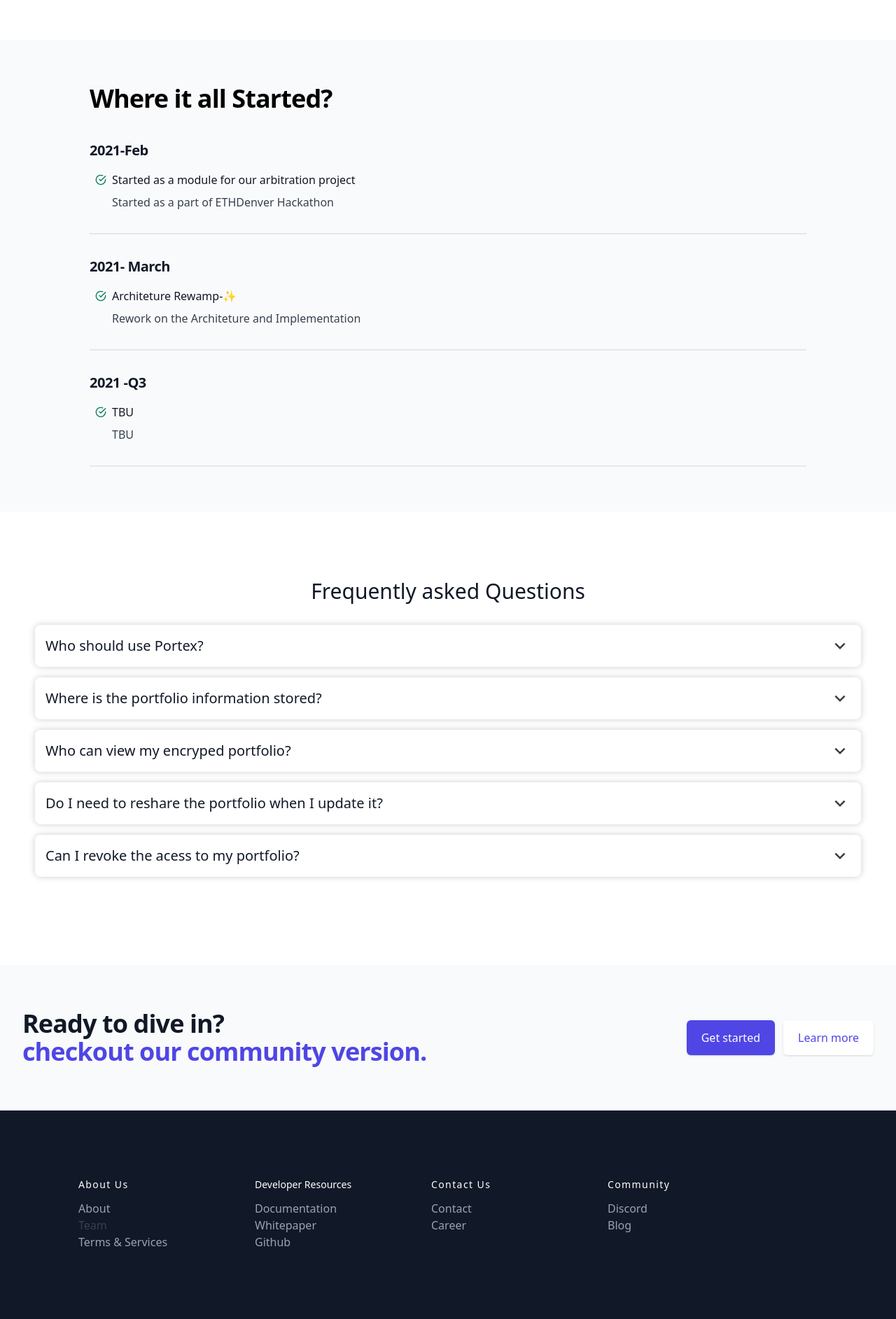
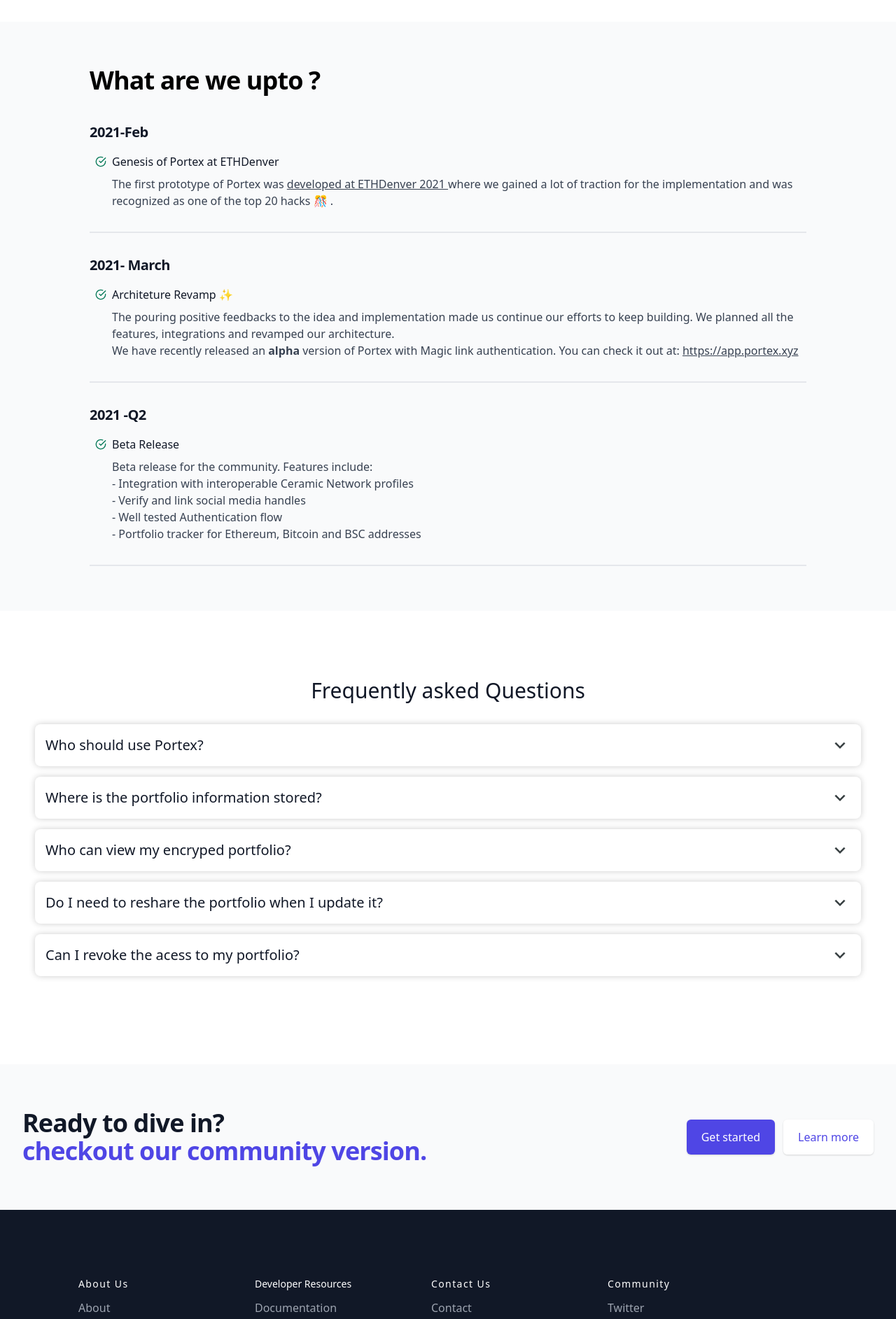
Before and after one commit to safient/safient-website, a Next.js app: page / in a window 1280 px wide. Shown: the part 3340-5225 px from the top of the page at 70% size. Built offline with nearby package versions, Linux system fonts and the light colour scheme.

Commit message:
updates content and adds GitHub deploy workflow

```diff
--- a/components/Footer.js
+++ b/components/Footer.js
@@ -26,15 +26,6 @@ export default function Footer() {
                   <a target='_black'>Team</a>
                 </Link>
               </li>
-              <li>
-                <a
-                  href='https://gitfunded.consensolabs.com/docs/overview'
-                  target='_blank'
-                  className='text-gray-400 hover:text-gray-800 cursor-pointer'
-                >
-                  Terms & Services
-                </a>
-              </li>
             </nav>
           </div>
 
@@ -46,11 +37,6 @@ export default function Footer() {
               <li>
                 <a className='text-gray-400 hover:text-gray-800 cursor-pointer'>
                   Documentation
-                </a>
-              </li>
-              <li>
-                <a className='text-gray-400 hover:text-gray-800 cursor-pointer'>
-                  Whitepaper
                 </a>
               </li>
               <li>
@@ -97,7 +83,17 @@ export default function Footer() {
             </h2>
             <nav className='list-none mb-10'>
               <li>
-                <Link href='https://angel.co/company/consensolabs/jobs'>
+                <Link href='https://twitter.com/portex_app'>
+                  <a
+                    className='text-gray-400 hover:text-gray-800 cursor-pointer'
+                    target='_blank'
+                  >
+                    Twitter
+                  </a>
+                </Link>
+              </li>
+              <li>
+                <Link href='https://discord.gg/tttGQAwuZx'>
                   <a
                     className='text-gray-400 hover:text-gray-800 cursor-pointer'
                     target='_blank'
@@ -107,7 +103,7 @@ export default function Footer() {
                 </Link>
               </li>
               <li>
-                <Link href='https://blog.consensolabs.com'>
+                <Link href='https://blog.consensolabs.com/tag/portex'>
                   <a
                     className='text-gray-400 hover:text-gray-800 cursor-pointer'
                     target='_blank'
@@ -143,7 +139,7 @@ export default function Footer() {
               </svg>
             </a>
             <a
-              href='https://twitter.com/consensolabs'
+              href='https://twitter.com/portex_app'
               target='_blank'
               className='ml-3 text-gray-500 cursor-pointer'
             >
--- a/components/Hero.js
+++ b/components/Hero.js
@@ -16,7 +16,7 @@ function Hero() {
             <polygon points='50,0 100,0 50,100 0,100' />
           </svg>
 
-          <div className='absolute top-0 inset-x-0 p-2 transition transform origin-top-right md:hidden'>
+          {/* <div className='absolute top-0 inset-x-0 p-2 transition transform origin-top-right md:hidden'>
             <div className='rounded-lg shadow-md bg-white ring-1 ring-black ring-opacity-5 overflow-hidden'>
               <div className='px-5 pt-4 flex items-center justify-between'>
                 <div>
@@ -73,7 +73,7 @@ function Hero() {
                 </a>
               </div>
             </div>
-          </div>
+          </div> */}
 
           <main className='mt-10 mx-auto max-w-7xl px-4 sm:mt-12 sm:px-6 md:mt-16 lg:mt-20 lg:px-8 xl:mt-28'>
             <div className='sm:text-center lg:text-left'>
@@ -102,7 +102,7 @@ function Hero() {
                   </Link>
                 </div>
                 <div className='mt-3 sm:mt-0 sm:ml-3'>
-                  <Link href='https://blog.consensolabs.com/portex-textile-thread/'>
+                  <Link href='https://blog.consensolabs.com/tag/portex/'>
                     <a
                       target='_next'
                       className='w-full flex items-center justify-center px-8 py-3 border border-transparent text-base font-medium rounded-md text-indigo-700 bg-indigo-100 hover:bg-indigo-200 md:py-4 md:text-lg md:px-10'
--- a/components/TechStack.js
+++ b/components/TechStack.js
@@ -58,7 +58,7 @@ function TechStack() {
           </h1>
         </div>
         <div className='flex flex-wrap -m-4 text-center'>
-          <div className='p-4 md:w-1/4 sm:w-1/2 w-full'>
+          <a className='p-4 md:w-1/4 sm:w-1/2 w-full' href="https://filecoin.io/" target="_blank">
             <div
               className='border-2 border-gray-200 px-4 py-6 rounded-lg centered'
               style={{
@@ -71,11 +71,11 @@ function TechStack() {
               <img src='/images/filecoin.svg' width='70px' alt='' srcset='' />
 
               <p className='leading-relaxed mt-5'>
-                Filecoin + Textile Hub, Powergate
+                Filecoin + Textile Hub
               </p>
             </div>
-          </div>
-          <div className='p-4 md:w-1/4 sm:w-1/2 w-full'>
+          </a>
+          <a className='p-4 md:w-1/4 sm:w-1/2 w-full' href="https://textile.io/" target="_blank">
             <div
               className='border-2 border-gray-200 px-4 py-6 rounded-lg'
               style={{
@@ -96,8 +96,8 @@ function TechStack() {
 
               <p className='leading-relaxed mt-5'>Textile ThreadDB</p>
             </div>
-          </div>
-          <div className='p-4 md:w-1/4 sm:w-1/2 w-full'>
+          </a>
+          <a className='p-4 md:w-1/4 sm:w-1/2 w-full' href="http://idx.xyz/" target="_blank">
             <div
               className='border-2 border-gray-200 px-4 py-6 rounded-lg'
               style={{
@@ -110,8 +110,8 @@ function TechStack() {
               <img src='/images/idx.svg' width='140px' alt='' srcset='' />
               <p className='leading-relaxed mt-5'>Ceramic IDX</p>
             </div>
-          </div>
-          <div className='p-4 md:w-1/4 sm:w-1/2 w-full'>
+          </a>
+          <a className='p-4 md:w-1/4 sm:w-1/2 w-full' href="https://magic.link/" target="_blank">
             <div
               className='border-2 border-gray-200 px-4 py-6 rounded-lg'
               style={{
@@ -125,7 +125,7 @@ function TechStack() {
 
               <p className='leading-relaxed mt-5'>Magic Link</p>
             </div>
-          </div>
+          </a>
         </div>
       </div>
     </section>
--- a/components/Timeline.js
+++ b/components/Timeline.js
@@ -42,25 +42,38 @@ export default function Timeline() {
   return (
     <div className='container mx-auto px-32 py-8 bg-gray-50'>
       <h3 className='font-bold text-2xl md:text-4xl tracking-tight mb-10 mt-8 text-black dark:text-white'>
-        Where it all Started?
+        What are we upto ?
       </h3>
       <Year>2021-Feb</Year>
       <ul>
-        <Step title='Started as a module for our arbitration project'>
-          Started as a part of ETHDenver Hackathon
+        <Step title='Genesis of Portex at ETHDenver'>
+        The first prototype of Portex was <a href="https://devfolio.co/submissions/portex-7c58" target="_blank" style={{textDecoration: "underline"}}>developed at ETHDenver 2021 </a> where we gained a lot of traction for the implementation and was recognized as one of the top 20 hacks 🎊 .
         </Step>
       </ul>
       <Divider />
       <Year>2021- March</Year>
       <ul>
-        <Step title='Architeture Rewamp-✨'>
-          Rework on the Architeture and Implementation
+        <Step title='Architeture Revamp ✨'>
+          <p>The pouring positive feedbacks to the idea and implementation made us continue our efforts to keep building.
+           We planned all the features, integrations and revamped our architecture.
+          </p>
+          <p>
+             We have recently released an <b>alpha</b> version of Portex with Magic link authentication. You can check it out at: <a href="https://app.portex.xyz" target="_blank" style={{textDecoration: "underline"}} >https://app.portex.xyz </a>
+          </p>
         </Step>
       </ul>
       <Divider />
-      <Year>2021 -Q3</Year>
+      <Year>2021 -Q2</Year>
       <ul>
-        <Step title='TBU'>TBU</Step>
+        <Step title='Beta Release'>
+        Beta release for the community. Features include:
+        <ul>
+          <li> - Integration with interoperable Ceramic Network profiles</li>
+          <li> - Verify and link social media handles</li>
+          <li> - Well tested Authentication flow</li>
+          <li> - Portfolio tracker for Ethereum, Bitcoin and BSC addresses</li>
+        </ul></Step>
+
       </ul>
       <Divider />
     </div>
--- a/components/header.js
+++ b/components/header.js
@@ -7,11 +7,14 @@ export default function Header() {
   return (
     <header class='text-gray-600 body-font md:px-24 bg-indigo-600 sticky top-0 z-50'>
       <div class='container mx-auto flex flex-wrap p-5 flex-col md:flex-row items-center'>
-        <a class='flex title-font font-medium items-center text-gray-900 mb-4 md:mb-0'>
+        <a
+          class='flex title-font font-medium items-center text-gray-900 mb-4 md:mb-0'
+          href='#top'
+        >
           <img src='/logo.svg' alt='logo' />
         </a>
         <nav class='md:ml-auto flex flex-wrap items-center text-white justify-center'>
-          <a class='mr-5 hover:text-gray-900'>Home</a>
+          <a class='mr-5 hover:text-gray-900' href="#top">Home</a>
           <a
             class='mr-5 hover:text-gray-900'
             href='https://github.com/koshikraj/portex'
--- a/components/layout.js
+++ b/components/layout.js
@@ -1,4 +1,4 @@
-import Header from './Header';
+import Header from './header';
 import Footer from './Footer';
 
 export default function Layout(props) {
--- /dev/null
+++ b/next.config.js
@@ -0,0 +1,6 @@
+module.exports = {
+  images: {
+    loader: 'imgix',
+    path: 'https://portex.xyz/',
+  },
+}
--- a/package.json
+++ b/package.json
@@ -6,7 +6,8 @@
   "scripts": {
     "dev": "next dev",
     "build": "next build",
-    "start": "next start"
+    "start": "next start",
+    "export": "next export"
   },
   "dependencies": {
     "next": "10.0.7",
--- a/pages/index.js
+++ b/pages/index.js
@@ -11,7 +11,7 @@ import Timeline from '@components/Timeline';
 
 export default function IndexPage() {
   return (
-    <div className=' '>
+    <div id='top'>
       <Header />
       <Hero />
       <Why />
```
